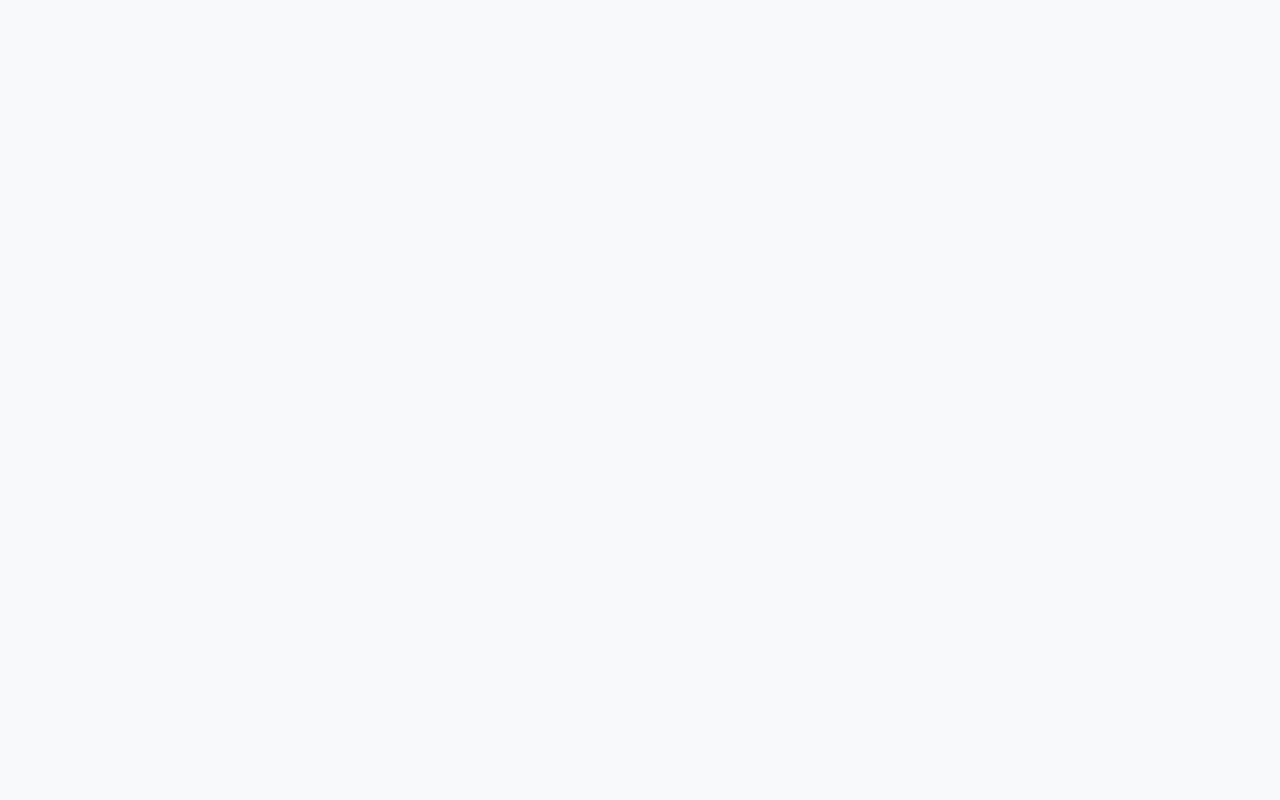
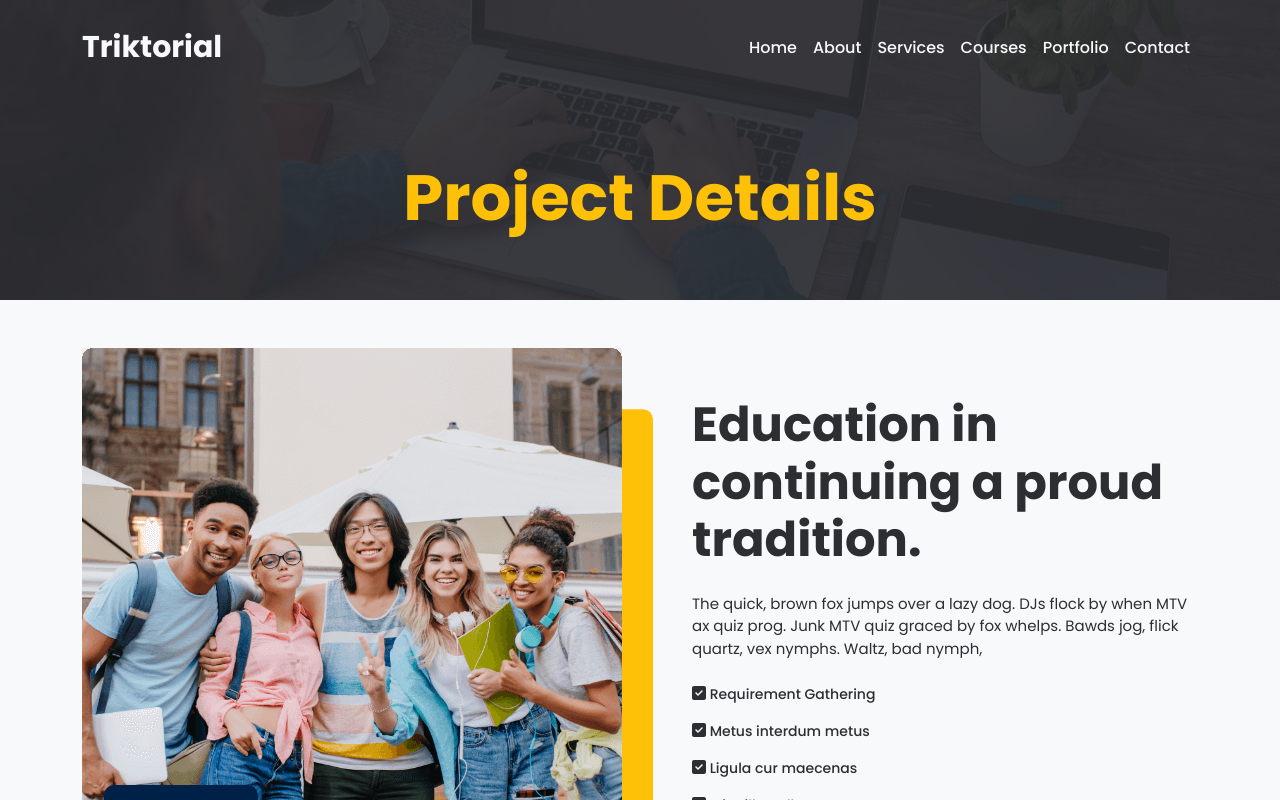
Before and after one commit to fahrilhadi/triktorial, a React (Create React App) app: page /projectdetails in a window 1280 px wide. Before the commit this address had no page. Shown: the top 800 px of the page. Built offline with nearby package versions, Linux system fonts and the light colour scheme.

Commit message:
add ProjectDetailsComponent

```diff
--- a/src/assets/css/custom.css
+++ b/src/assets/css/custom.css
@@ -706,3 +706,54 @@ a.twitter:hover {
 }
 
 /* end welcome section */
+
+/* project details section */
+
+.linkStyle {
+    text-decoration: none !important;
+    color: #2d2e32 !important;
+}
+
+.about-thumb-wrap.after-shape {
+    margin-right: 30px;
+}
+
+.about-thumb-wrap {
+    height: 100%;
+    min-height: 350px;
+    position: relative;
+    background-size: cover !important;
+    background-position: center center !important;
+    border-radius: 7px;
+}
+
+.about-thumb-wrap.after-shape:after {
+    content: "";
+    position: absolute;
+    right: -55px;
+    width: 154px;
+    height: 80%;
+    top: 50%;
+    border-radius: 10px;
+    background: #ffc107;
+    z-index: -1;
+    transform: translateY(-50%);
+}
+
+.projectDetails {
+    margin-left: 40px !important;
+}
+
+.projectDetailsText {
+    font-weight: 700;
+    color: #2d2e32;
+    font-size: 48px;
+}
+
+.detailsDescription {
+    color: #2d2e32;
+    font-weight: 400;
+    font-size: 15px;
+}
+
+/* end project details section */
--- a/src/components/AllProjectsComponent/AllProjectsComponent.jsx
+++ b/src/components/AllProjectsComponent/AllProjectsComponent.jsx
@@ -3,6 +3,7 @@ import { Button, Card, Col, Container, Row } from 'react-bootstrap'
 import learningManagementSystem from '../../assets/images/RecentProjectsImage/learning-management-system.jpg'
 import eCommerce from '../../assets/images/RecentProjectsImage/e-commerce.jpg'
 import digitalAgency from '../../assets/images/RecentProjectsImage/digital-agency.jpg'
+import { Link } from 'react-router-dom'
 
 class AllProjectsComponent extends Component {
   render() {
@@ -21,7 +22,7 @@ class AllProjectsComponent extends Component {
                                         <Card.Text className="serviceDescription">
                                         Lorem ipsum dolor sit amet consectetur, adipisicing elit. Dolor, tempore?
                                         </Card.Text>
-                                        <Button variant="warning">Visit Website</Button>
+                                        <Button variant="warning"><Link className="linkStyle" to="/projectdetails">View More</Link></Button>
                                     </Card.Body>
                                 </Card>
                             </Col>
@@ -33,7 +34,7 @@ class AllProjectsComponent extends Component {
                                         <Card.Text className="serviceDescription">
                                         Lorem ipsum dolor sit amet consectetur, adipisicing elit. Temporibus, suscipit!
                                         </Card.Text>
-                                        <Button variant="warning">Visit Website</Button>
+                                        <Button variant="warning"><Link className="linkStyle" to="/projectdetails">View More</Link></Button>
                                     </Card.Body>
                                 </Card>
                             </Col>
@@ -45,7 +46,7 @@ class AllProjectsComponent extends Component {
                                         <Card.Text className="serviceDescription">
                                         Lorem ipsum dolor sit amet consectetur adipisicing elit. Assumenda ullam soluta, nam laudantium aut nihil dolores?
                                         </Card.Text>
-                                        <Button variant="warning">Visit Website</Button>
+                                        <Button variant="warning"><Link className="linkStyle" to="/projectdetails">View More</Link></Button>
                                     </Card.Body>
                                 </Card>
                             </Col>
@@ -57,7 +58,7 @@ class AllProjectsComponent extends Component {
                                         <Card.Text className="serviceDescription">
                                         Lorem ipsum dolor sit amet consectetur, adipisicing elit. Temporibus, suscipit!
                                         </Card.Text>
-                                        <Button variant="warning">Visit Website</Button>
+                                        <Button variant="warning"><Link className="linkStyle" to="/projectdetails">View More</Link></Button>
                                     </Card.Body>
                                 </Card>
                             </Col>
@@ -69,7 +70,7 @@ class AllProjectsComponent extends Component {
                                         <Card.Text className="serviceDescription">
                                         Lorem ipsum dolor sit amet consectetur adipisicing elit. Assumenda ullam soluta, nam laudantium aut nihil dolores?
                                         </Card.Text>
-                                        <Button variant="warning">Visit Website</Button>
+                                        <Button variant="warning"><Link className="linkStyle" to="/projectdetails">View More</Link></Button>
                                     </Card.Body>
                                 </Card>
                             </Col>
@@ -81,7 +82,7 @@ class AllProjectsComponent extends Component {
                                         <Card.Text className="serviceDescription">
                                         Lorem ipsum dolor sit amet consectetur, adipisicing elit. Dolor, tempore?
                                         </Card.Text>
-                                        <Button variant="warning">Visit Website</Button>
+                                        <Button variant="warning"><Link className="linkStyle" to="/projectdetails">View More</Link></Button>
                                     </Card.Body>
                                 </Card>
                             </Col>
--- /dev/null
+++ b/src/components/ProjectDetailsComponent/ProjectDetailsComponent.jsx
@@ -0,0 +1,36 @@
+import React, { Component, Fragment } from 'react'
+import { Col, Container, Row } from 'react-bootstrap'
+import projectDetailsImage from '../../assets/images/ProjectDetailsImage/pdetailsImg.png'
+import { FontAwesomeIcon } from '@fortawesome/react-fontawesome'
+import { faCheckSquare } from '@fortawesome/free-solid-svg-icons'
+
+class ProjectDetailsComponent extends Component {
+  render() {
+    return (
+        <Fragment>
+            <Container className="mt-5 mb-5">
+                <Row>
+                    <Col lg={6} md={6} sm={12}>
+                        <div className="about-thumb-wrap after-shape">
+                            <img src={projectDetailsImage} />
+                        </div>
+                    </Col>
+                    <Col lg={6} md={6} sm={12}>
+                        <div className="projectDetails mt-5">
+                            <h1 className="projectDetailsText">Education in continuing a proud tradition.</h1>
+                            <p className="detailsDescription mt-4">The quick, brown fox jumps over a lazy dog. DJs flock by when MTV ax quiz prog. Junk MTV quiz graced by fox whelps. Bawds jog, flick quartz, vex nymphs. Waltz, bad nymph,</p>
+                            <p className="cardSubTitle mt-4"><FontAwesomeIcon className="iconBullent" icon={faCheckSquare} /> Requirement Gathering</p>
+                            <p className="cardSubTitle"><FontAwesomeIcon className="iconBullent" icon={faCheckSquare} /> Metus interdum metus</p>
+                            <p className="cardSubTitle"><FontAwesomeIcon className="iconBullent" icon={faCheckSquare} /> Ligula cur maecenas</p>
+                            <p className="cardSubTitle"><FontAwesomeIcon className="iconBullent" icon={faCheckSquare} /> Fringilla nulla</p>
+                            <p className="cardSubTitle"><FontAwesomeIcon className="iconBullent" icon={faCheckSquare} /> Requirement Gathering</p>
+                        </div>
+                    </Col>
+                </Row>
+            </Container>
+        </Fragment>
+    )
+  }
+}
+
+export default ProjectDetailsComponent
--- a/src/components/RecentProjectsComponent/RecentProjectsComponent.jsx
+++ b/src/components/RecentProjectsComponent/RecentProjectsComponent.jsx
@@ -3,6 +3,7 @@ import { Button, Card, Col, Container, Row } from 'react-bootstrap'
 import learningManagementSystem from '../../assets/images/RecentProjectsImage/learning-management-system.jpg'
 import eCommerce from '../../assets/images/RecentProjectsImage/e-commerce.jpg'
 import digitalAgency from '../../assets/images/RecentProjectsImage/digital-agency.jpg'
+import { Link } from 'react-router-dom'
 
 class RecentProjectsComponent extends Component {
   render() {
@@ -21,7 +22,7 @@ class RecentProjectsComponent extends Component {
                                         <Card.Text className="serviceDescription">
                                         Lorem ipsum dolor sit amet consectetur, adipisicing elit. Dolor, tempore?
                                         </Card.Text>
-                                        <Button variant="warning">Visit Website</Button>
+                                        <Button variant="warning"><Link className="linkStyle" to="/projectdetails">View More</Link></Button>
                                     </Card.Body>
                                 </Card>
                             </Col>
@@ -33,7 +34,7 @@ class RecentProjectsComponent extends Component {
                                         <Card.Text className="serviceDescription">
                                         Lorem ipsum dolor sit amet consectetur, adipisicing elit. Temporibus, suscipit!
                                         </Card.Text>
-                                        <Button variant="warning">Visit Website</Button>
+                                        <Button variant="warning"><Link className="linkStyle" to="/projectdetails">View More</Link></Button>
                                     </Card.Body>
                                 </Card>
                             </Col>
@@ -45,7 +46,7 @@ class RecentProjectsComponent extends Component {
                                         <Card.Text className="serviceDescription">
                                         Lorem ipsum dolor sit amet consectetur adipisicing elit. Assumenda ullam soluta, nam laudantium aut nihil dolores?
                                         </Card.Text>
-                                        <Button variant="warning">Visit Website</Button>
+                                        <Button variant="warning"><Link className="linkStyle" to="/projectdetails">View More</Link></Button>
                                     </Card.Body>
                                 </Card>
                             </Col>
--- /dev/null
+++ b/src/pages/ProjectDetailsPage/ProjectDetailsPage.jsx
@@ -0,0 +1,20 @@
+import React, { Component, Fragment } from 'react'
+import NavbarComponent from '../../components/NavbarComponent/NavbarComponent'
+import TopPageComponent from '../../components/TopPageComponent/TopPageComponent'
+import ProjectDetailsComponent from '../../components/ProjectDetailsComponent/ProjectDetailsComponent'
+import FooterComponent from '../../components/FooterComponent/FooterComponent'
+
+class ProjectDetailsPage extends Component {
+  render() {
+    return (
+        <Fragment>
+            <NavbarComponent title="Project Details | Triktorial" />
+            <TopPageComponent pagetitle="Project Details" />
+            <ProjectDetailsComponent />
+            <FooterComponent />
+        </Fragment>
+    )
+  }
+}
+
+export default ProjectDetailsPage
--- a/src/router/AppRouter.jsx
+++ b/src/router/AppRouter.jsx
@@ -9,6 +9,7 @@ import ContactPage from '../pages/ContactPage/ContactPage'
 import RefundPolicyPage from '../pages/RefundPolicyPage/RefundPolicyPage'
 import TermsConditionPage from '../pages/TermsConditionPage/TermsConditionPage'
 import PrivacyPolicyPage from '../pages/PrivacyPolicyPage/PrivacyPolicyPage'
+import ProjectDetailsPage from '../pages/ProjectDetailsPage/ProjectDetailsPage'
 
 class AppRouter extends Component {
   render() {
@@ -24,6 +25,7 @@ class AppRouter extends Component {
                 <Route path='/refund' element={<RefundPolicyPage />} />
                 <Route path='/terms' element={<TermsConditionPage />} />
                 <Route path='/privacy' element={<PrivacyPolicyPage />} />
+                <Route path='/projectdetails' element={<ProjectDetailsPage />} />
             </Routes>
         </Fragment>
     )
```
Also changed, not shown: src/assets/images/ProjectDetailsImage/pdetailsImg.png (added).
